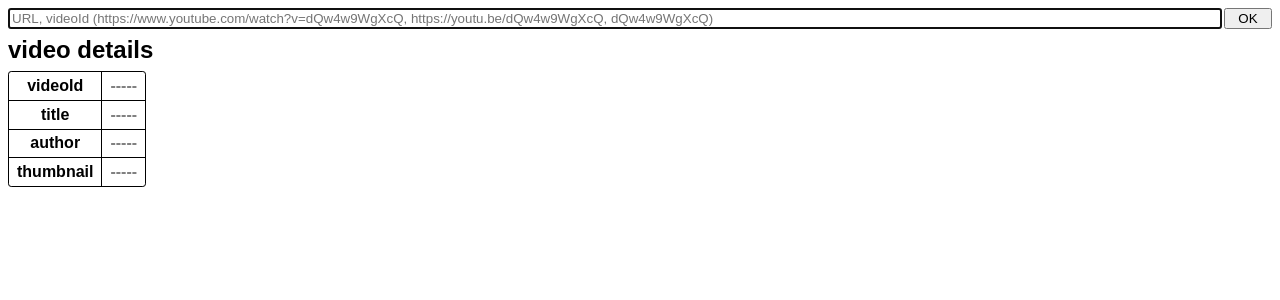
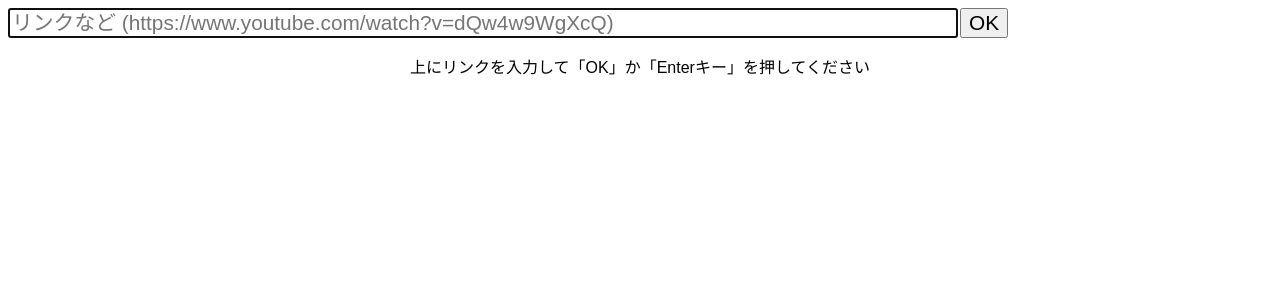
Before and after one commit to shiminiku/yt-d, a Next.js app: page / in a window 1280 px wide. Shown: the top 300 px of the page. Built offline with nearby package versions, Linux system fonts and the light colour scheme.

Commit message:
update design
upgrade dependencies
add favicon
localize to ja

```diff
--- a/package.json
+++ b/package.json
@@ -9,7 +9,7 @@
   "dependencies": {
     "@types/react": "^17.0.14",
     "got": "^11.8.2",
-    "next": "^11.0.1",
+    "next": "^12.0.4",
     "react": "^17.0.2",
     "react-dom": "^17.0.2",
     "sass": "^1.35.2",
--- a/pages/api/getsig.ts
+++ b/pages/api/getsig.ts
@@ -1,5 +1,4 @@
 import type { NextApiRequest, NextApiResponse } from "next"
-import https from "https"
 import got from "got"
 
 export default async (req: NextApiRequest, res: NextApiResponse) => {
--- a/pages/index.tsx
+++ b/pages/index.tsx
@@ -39,7 +39,7 @@ function StreamsTable({ streams, decipher, loading, deciphered }) {
                 </td>
                 <td>
                   {s.height ? s.height + "p" : ""}
-                  {s.fps ? s.fps + "fps" : <span className={style["gray-text"]}>(audio)</span>}
+                  {s.fps ? s.fps + "fps" : <span className={style["gray-text"]}>(音声)</span>}
                 </td>
                 <td className={style["bitrate-text"]}>
                   {bitrate} {bitrateSuffix}
@@ -47,18 +47,18 @@ function StreamsTable({ streams, decipher, loading, deciphered }) {
                 {s.url ? (
                   <td>
                     <a target="_blank" href={s.url}>
-                      Go
+                      開く
                     </a>
                   </td>
                 ) : s.signatureCipher ? (
                   <td>
                     {deciphered[s.signatureCipher] ? (
                       <a target="_blank" href={deciphered[s.signatureCipher]}>
-                        Go
+                        開く
                       </a>
                     ) : (
                       <button onClick={() => decipher(s.signatureCipher)} disabled={loading}>
-                        Get URL
+                        リンクを取得
                       </button>
                     )}
                   </td>
@@ -120,10 +120,10 @@ export default function Home() {
 
   return (
     <>
-      <div className={style["home"]}>
       <Head>
         <title>YT Downloader</title>
       </Head>
+      <div className={style["home"]}>
         <form
           className={style["form"]}
           onSubmit={(ev) => {
@@ -133,7 +133,7 @@ export default function Home() {
         >
           <input
             type="text"
-            placeholder="URL, videoId (https://www.youtube.com/watch?v=dQw4w9WgXcQ, https://youtu.be/dQw4w9WgXcQ, dQw4w9WgXcQ)"
+            placeholder="リンクなど (https://www.youtube.com/watch?v=dQw4w9WgXcQ)"
             autoFocus={true}
             ref={videoIdInput}
             disabled={loading}
@@ -147,24 +147,37 @@ export default function Home() {
             <Image src={yt} />
           </div>
         )}
-        <div>
-          <h2>video details</h2>
+        {!response && <p style={{ textAlign: "center" }}>上にリンクを入力して「OK」か「Enterキー」を押してください</p>}
+        <div className={style["container"]}>
+          {response?.videoDetails && (
+            <details open>
+              <summary>
+                <h2 style={{ display: "inline" }}>動画の情報</h2>
+              </summary>
               <table className={style["table-details"]}>
                 <tbody>
                   <tr>
                     <th>videoId</th>
+                  </tr>
+                  <tr>
                     <td>{response?.videoDetails.videoId ?? <span className={style["gray-text"]}>-----</span>}</td>
                   </tr>
                   <tr>
-                <th>title</th>
+                    <th>タイトル</th>
+                  </tr>
+                  <tr>
                     <td>{response?.videoDetails.title ?? <span className={style["gray-text"]}>-----</span>}</td>
                   </tr>
                   <tr>
-                <th>author</th>
+                    <th>チャンネル</th>
+                  </tr>
+                  <tr>
                     <td>{response?.videoDetails.author ?? <span className={style["gray-text"]}>-----</span>}</td>
                   </tr>
                   <tr>
-                <th>thumbnail</th>
+                    <th>サムネイル</th>
+                  </tr>
+                  <tr>
                     <td>
                       {response?.videoDetails.thumbnail?.thumbnails ? (
                         <img
@@ -182,14 +195,14 @@ export default function Home() {
                   </tr>
                 </tbody>
               </table>
-        </div>
+            </details>
+          )}
           {response?.streamingData && (
-          <>
             <div>
-              <h2>Streamings</h2>
+              <h2>配信されているもの</h2>
               {response.streamingData.formats && (
                 <>
-                  <h3>Both (video and audio)</h3>
+                  <h3>両方 (動画と音声が一体化)</h3>
                   <StreamsTable
                     streams={response.streamingData.formats}
                     decipher={sigToUrl}
@@ -200,7 +213,7 @@ export default function Home() {
               )}
               {response.streamingData.adaptiveFormats && (
                 <>
-                  <h3>Separated (Each video or audio)</h3>
+                  <h3>分割 (動画と音声がそれぞれ分割)</h3>
                   <StreamsTable
                     streams={response.streamingData.adaptiveFormats}
                     decipher={sigToUrl}
@@ -210,8 +223,8 @@ export default function Home() {
                 </>
               )}
             </div>
-          </>
           )}
+        </div>
       </div>
     </>
   )
--- a/pages/style.module.scss
+++ b/pages/style.module.scss
@@ -1,8 +1,6 @@
 .home {
   font-family: sans-serif;
-  h2 {
-    margin: 0.3em 0;
-  }
+  h2,
   h3 {
     margin: 0;
   }
@@ -14,9 +12,13 @@
 }
 
 .form {
+  max-width: 1000px;
   display: grid;
   grid-template-columns: 1fr 3em;
   gap: 0.1em;
+  * {
+    font-size: 1.3em;
+  }
 }
 
 @keyframes loading {
@@ -44,45 +46,35 @@
   }
 }
 
+@media (min-width: 1000px) {
+  .container {
+    display: grid;
+    grid-template-columns: 25vw 1fr;
+    gap: 0.5em;
+  }
+}
+
 .table-details {
-  & {
+  border-radius: 0.3em;
+  th {
     border: 1px solid black;
     border-radius: 0.2em;
-    margin: 0.3em 0;
-    border-spacing: 0;
-  }
-  th,
-  td {
-    border: 1px solid black;
-    padding: 0.3em 0.5em;
-    border-top-width: 0;
-    border-left-width: 0;
-  }
-  tr:last-child th,
-  tr:last-child td {
-    border-bottom-width: 0;
-  }
-  td:last-child {
-    border-right-width: 0;
   }
 }
 
 .thumbnail {
   max-width: 100%;
-  max-height: 25vh;
 }
 
 .scroll {
   overflow: auto;
 }
 .table-streaming {
-  & {
-    white-space: nowrap;
-    border: 1px solid black;
-    border-radius: 0.2em;
-    margin: 0.3em 0;
-    border-spacing: 0;
-  }
+  white-space: nowrap;
+  border: 1px solid black;
+  border-radius: 0.2em;
+  margin: 0.3em 0;
+  border-spacing: 0;
   td {
     border: 1px solid black;
     padding: 0.1em 0.3em;
```
Also changed, not shown: tsconfig.json (+15 -4 lines), 2 other files (tests, documents, lock files or other folders). Lines whose indentation alone changed are shown as unchanged.
